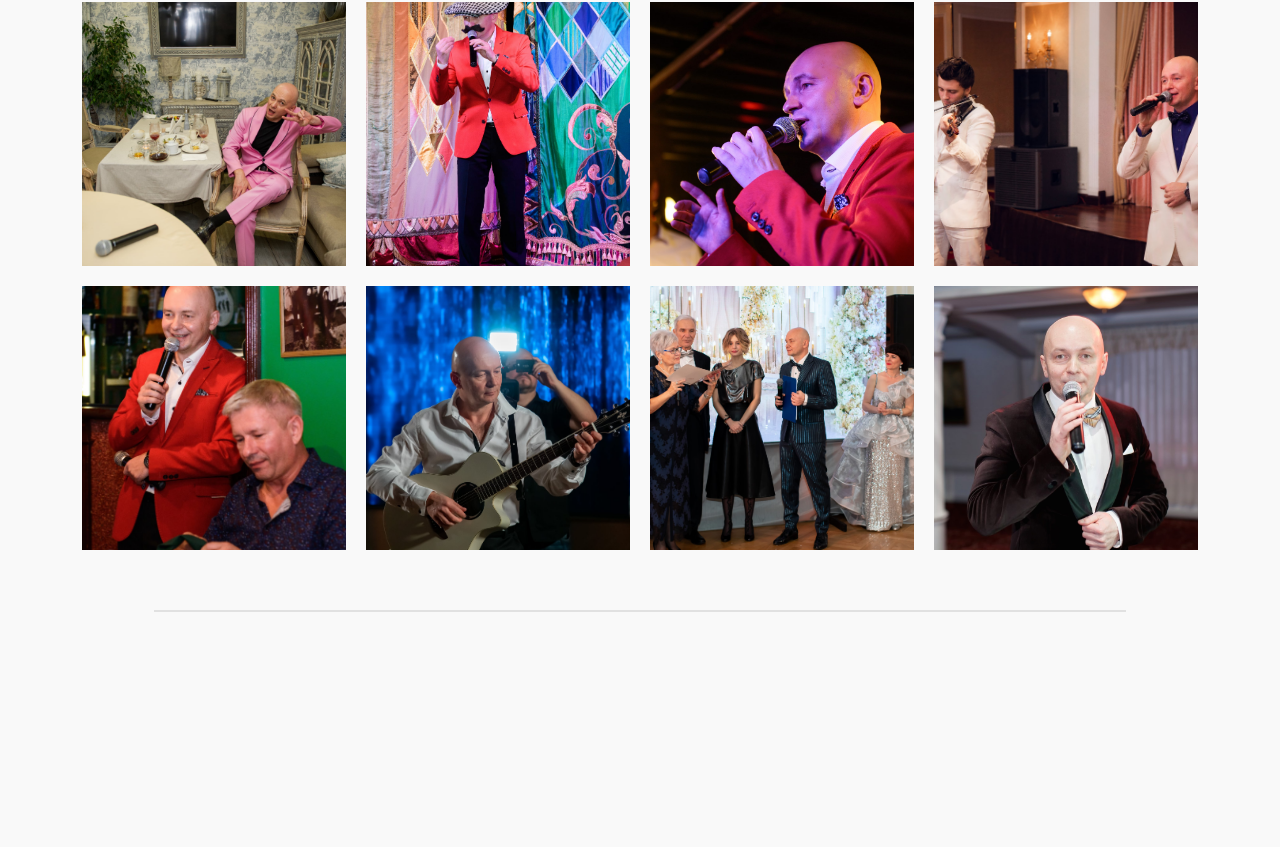
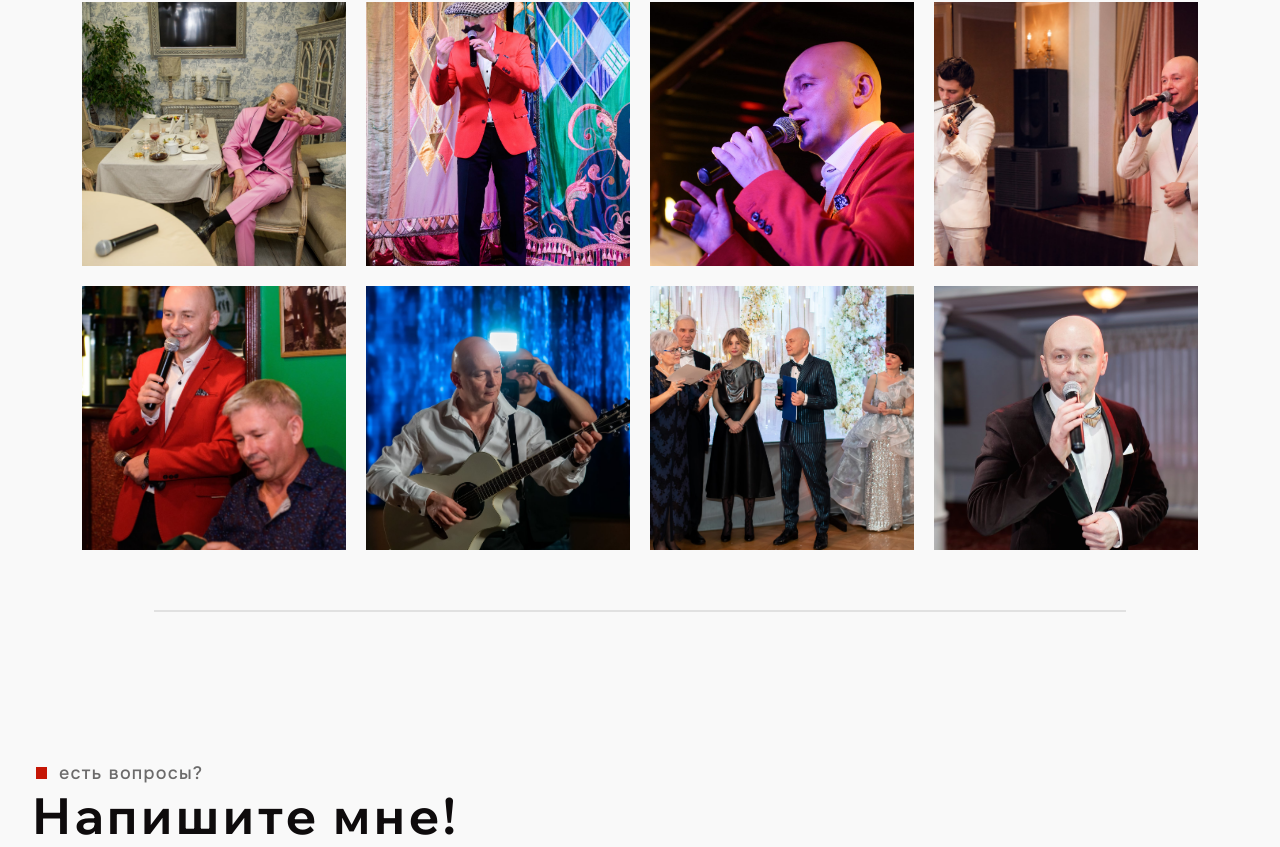
Before and after one commit to olegus199/entertainer_arthur, a React (Vite) app in the folder frontend/: page / in a window 1280 px wide. Shown: the part 4272-5119 px from the top of the page. Before the commit the page ends 4944 px from the top, so only its background shows below. Built offline with nearby package versions, Linux system fonts and the light colour scheme.

Commit message:
import Contacts component;

```diff
--- a/frontend/src/App.tsx
+++ b/frontend/src/App.tsx
@@ -6,6 +6,7 @@ import Hero from "./Components/Hero";
 import NavBar from "./Components/NavBar";
 // import Video from "./Components/Video";
 import PhotoSection from "./Components/PhotoSection";
+import Contacts from "./Components/Contacts";
 
 function App() {
   const [loading, set_loading] = useState(true);
@@ -36,6 +37,7 @@ function App() {
         <Advantages />
         <PhotoSection />
         {/* <Video /> */}
+        <Contacts />
       </div>
     </>
   );
```
